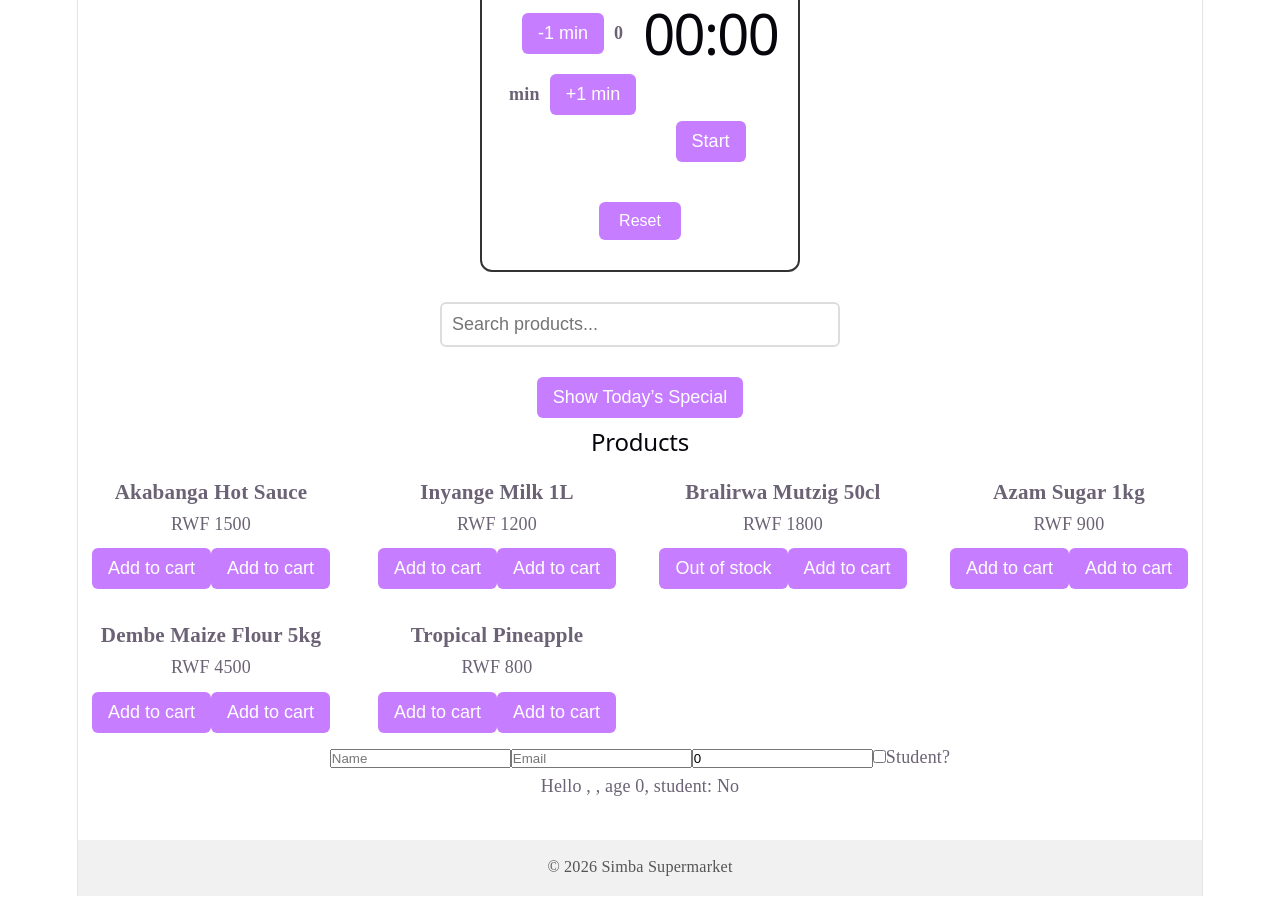
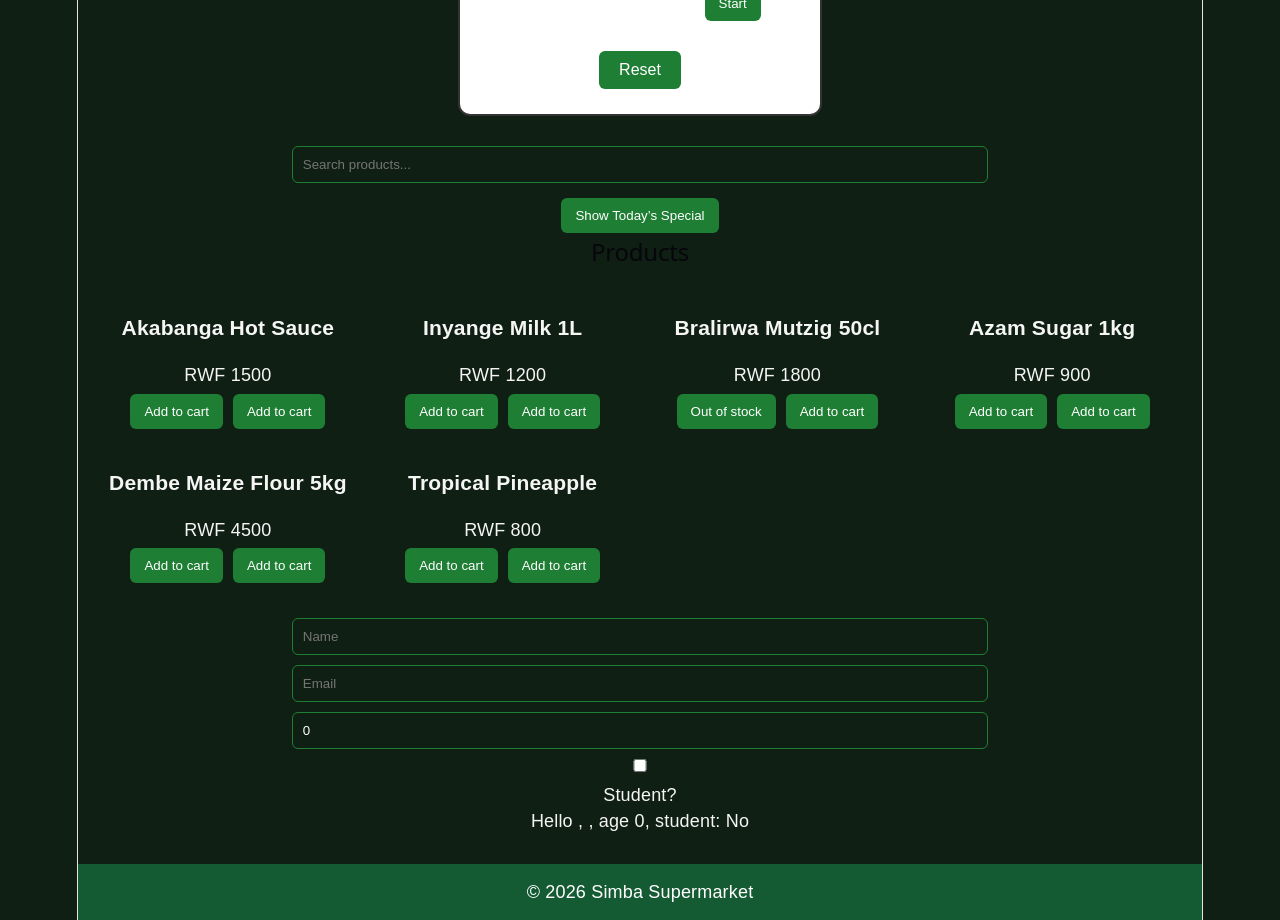
Before and after one commit to tungatiana/simba-supermarket, a React (Vite) app: page / in a window 1280 px wide. Shown: the part 380-1300 px from the top of the page. Before the commit the page ends 1276 px from the top, so only its background shows below. Built offline with nearby package versions, Linux system fonts and the light colour scheme.

Commit message:
Changed colors in App.css

```diff
--- a/src/App.css
+++ b/src/App.css
@@ -1,172 +1,93 @@
-/* Global reset and base styles */
-* {
-  box-sizing: border-box;
+body {
   margin: 0;
-  padding: 0;
-}
-
-body {
-  font-family: "Times New Roman", Roboto, sans-serif;
-  background-color: #f9f9f9;
-  color: #333;
-  line-height: 1.6;
-}
-
-/* Container */
-.container {
-  max-width: 1200px;
-  margin: 0 auto;
-  padding: 20px;
+  font-family: Arial, sans-serif;
+  background-color: #0f1f14; /* dark green-black background */
+  color: #f5f5f5;
 }
 
 /* Header */
 header {
-  background: #894c01;
+  background-color: #145a32;
+  padding: 15px;
   color: white;
-  padding: 15px 20px;
   text-align: center;
-  font-size: 1.5rem;
-  font-weight: bold;
 }
 
 /* Hero section */
 .hero {
+  background: linear-gradient(135deg, #145a32, #0f1f14);
+  padding: 40px;
   text-align: center;
-  padding: 40px 20px;
-  background: linear-gradient(135deg, #4a90e2, #50c9c3);
-  color: white;
-  border-radius: 8px;
-  margin-bottom: 30px;
+  border-bottom: 2px solid #1e7e34;
 }
 
-.hero h1 {
-  font-size: 2rem;
-  margin-bottom: 10px;
-}
-
-.hero p {
-  font-size: 1.2rem;
-}
-
-/* Search bar */
-input[type="text"] {
-  width: 100%;
-  max-width: 400px;
-  padding: 10px;
-  margin: 20px auto;
-  display: block;
-  border: 2px solid #ddd;
-  border-radius: 6px;
-  font-size: 1rem;
-  transition: border-color 0.3s;
-}
-
-input[type="text"]:focus {
-  border-color: #4a90e2;
-  outline: none;
-}
-
-/* Button */
+/* Buttons */
 button {
-  background: #4a90e2;
+  background-color: #1e7e34;
   color: white;
   border: none;
-  padding: 10px 16px;
+  padding: 10px 14px;
+  margin: 5px;
   border-radius: 6px;
   cursor: pointer;
-  font-size: 1rem;
-  transition: background 0.3s;
-  margin: 10px 0;
+  transition: 0.2s;
 }
 
 button:hover {
-  background: #357ab8;
+  background-color: #28a745;
+}
+
+/* Product cards */
+.product-card {
+  background-color: #1a1a1a;
+  border: 1px solid #1e7e34;
+  padding: 15px;
+  border-radius: 10px;
+  color: white;
 }
 
 /* Product grid */
 .product-grid {
   display: grid;
-  grid-template-columns: repeat(auto-fit, minmax(220px, 1fr));
-  gap: 20px;
-  margin-top: 20px;
+  grid-template-columns: repeat(2, 1fr);
+  gap: 15px;
+  padding: 20px;
 }
 
-/* Product card */
-.product-card {
-  background: white;
-  border: 1px solid #eee;
-  border-radius: 8px;
-  padding: 15px;
-  text-align: center;
-  transition: box-shadow 0.3s;
+@media (min-width: 768px) {
+  .product-grid {
+    grid-template-columns: repeat(4, 1fr);
+  }
 }
 
-.product-card:hover {
-  box-shadow: 0 4px 12px rgba(0,0,0,0.1);
-}
-
-.product-card img {
-  max-width: 100%;
-  height: auto;
+/* Search bar */
+input {
+  padding: 10px;
+  width: 60%;
   border-radius: 6px;
-  margin-bottom: 10px;
-}
-
-.product-card h3 {
-  font-size: 1.1rem;
-  margin-bottom: 8px;
-}
-
-.product-card p {
-  font-size: 0.95rem;
-  margin-bottom: 12px;
-  color: #666;
+  border: 1px solid #1e7e34;
+  margin: 10px auto;
+  display: block;
+  background-color: #0f1f14;
+  color: white;
 }
 
 /* Footer */
 footer {
-  background: #f1f1f1;
+  background-color: #145a32;
   text-align: center;
   padding: 15px;
-  margin-top: 40px;
-  font-size: 0.9rem;
-  color: #555;
+  margin-top: 30px;
+  color: white;
 }
 
-:root {
-  --bg: #f9f9f9;
-  --text: #333;
-  --card-bg: #fff;
-  --accent: #4a90e2;
-  --accent-hover: #357ab8;
+/* Timer box */
+.timer {
+  background-color: #1a1a1a;
+  border: 2px solid #1e7e34;
+  padding: 15px;
+  border-radius: 10px;
+  margin: 20px auto;
+  width: 320px;
+  text-align: center;
 }
-
-.dark-mode {
-  --bg: #1e1e1e;
-  --text: #f1f1f1;
-  --card-bg: #2a2a2a;
-  --accent: #50c9c3;
-  --accent-hover: #3aa7a1;
-}
-
-body {
-  background-color: var(--bg);
-  color: var(--text);
-  transition: background-color 0.3s, color 0.3s;
-}
-
-.product-card {
-  background: var(--card-bg);
-  border: 1px solid #444;
-  transition: background 0.3s;
-}
-
-button {
-  background: var(--accent);
-  color: white;
-  transition: background 0.3s;
-}
-
-button:hover {
-  background: var(--accent-hover);
-}
```
